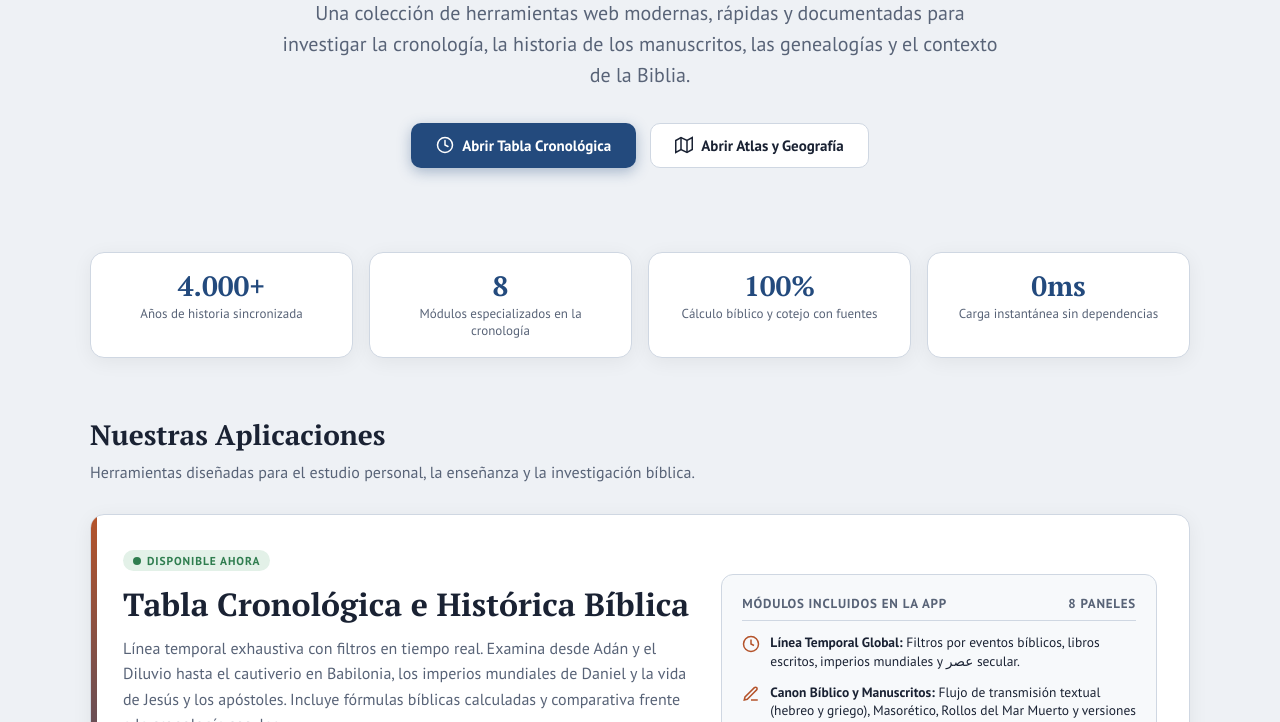
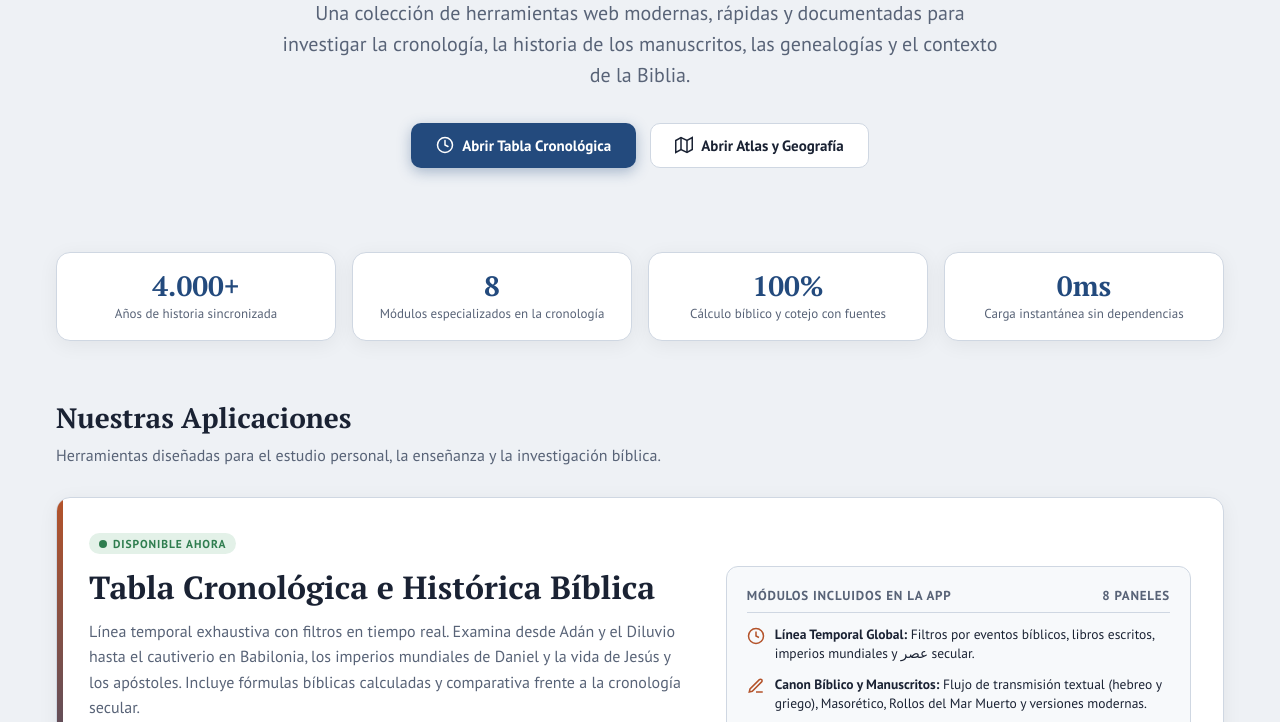
Before and after one commit to rmenor/bibleapps, a website: page index.html in a window 1280 px wide. Shown: the part 325-1047 px from the top of the page. Drawn offline with Linux system fonts and the light colour scheme.

Commit message:
fix(layout): unificar ancho de .container en index.html a 1200px canónico
- Cambiar max-width de 1140px a var(--maxw, 1200px) para coincidir con
  el .wrap de header-main.css usado por todas las apps
- Ajustar padding lateral de 20px a 16px (consistente con .wrap)

```diff
--- a/index.html
+++ b/index.html
@@ -133,9 +133,9 @@
     }
 
     .container {
-      max-width: 1140px;
+      max-width: var(--maxw, 1200px);
       margin: 0 auto;
-      padding: 0 20px;
+      padding: 0 16px;
       width: 100%;
     }
 
```
